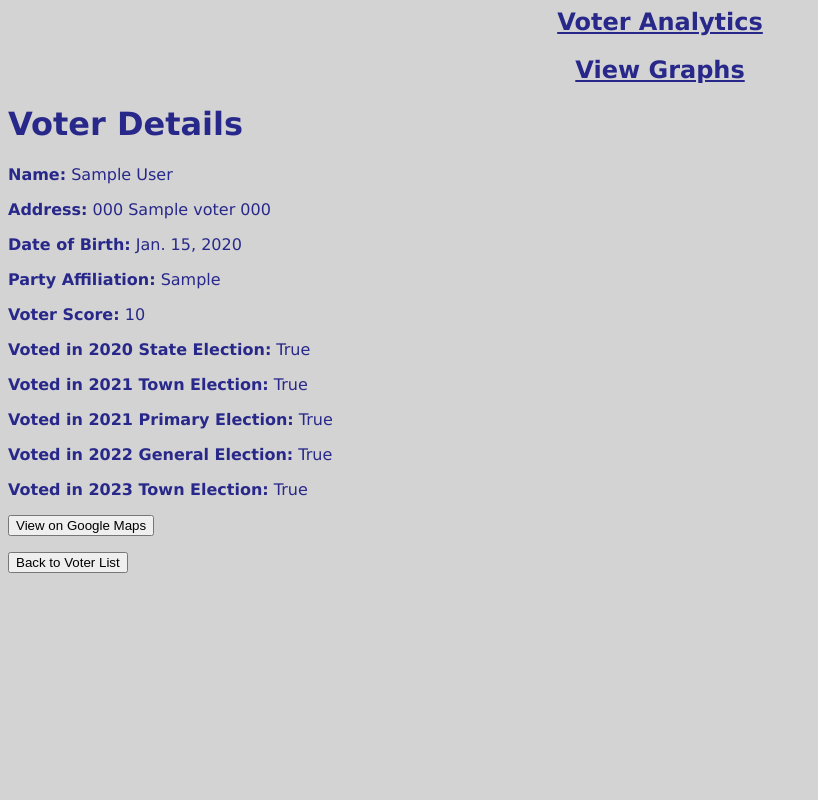
After one commit to Keithy111/cs412, a Django app: page /voter_analytics/voter/1/ in a window 1280 px wide. The commit adds this page. Shown: the whole page, without its empty margins (0-818 px from the left). Run offline with Django 4.2, Linux system fonts and the light colour scheme; tables that the repository leaves empty hold one stand-in row (values such as "Sample post").

Commit message:
Added a10_url.txt

```diff
--- /dev/null
+++ b/a10_url.txt
@@ -0,0 +1 @@
+https://keithy-cs412-quotes-d46abdf87b14.herokuapp.com/voter_analytics/
--- a/voter_analytics/models.py
+++ b/voter_analytics/models.py
@@ -1,4 +1,6 @@
 from django.db import models
+import csv
+
 
 # Create your models here.
 class Voter(models.Model):
@@ -30,40 +32,40 @@ class Voter(models.Model):
   v23town = models.BooleanField(default=False)   # Participated in the 2023 town election
 
   # Voter Score
-  voter_score = models.IntegerField(default=0)  # Calculated based on participation in past elections
+  voter_score = models.IntegerField()  # Calculated based on participation in past elections
 
-  def load_data():
-    '''Function to load data records from CSV file into Django model instances.'''
-    filename = '/Users/keithyeung/Downloads/newton_voters.csv'
-    f = open(filename)
-    f.readline()
+  def __str__(self):
+    '''Return a string representation of this model instance.'''
+    return f'{self.first_name} {self.last_name} {self.zip_code}'
 
-    for line in f:
-      fields = line.split(',')
+def load_data():
+  '''Function to load data records from CSV file into Django model instances.'''
+  filename = '/Users/keithyeung/Downloads/newton_voters.csv'
+  f = open(filename)
+  f.readline()
 
-      try:
-        voter = Voter(last_name=fields[0],
-                first_name=fields[1],
-                street_number=fields[2],
-                street_name=fields[3],
-                apartment_number=fields[4],
-                zip_code=fields[5],
+  with open(filename, newline='') as csvfile:
+        reader = csv.reader(csvfile)
+        next(reader)
+        for row in reader:
+            voter = Voter(
+                last_name=row[1],
+                first_name=row[2],
+                street_number=int(row[3]),
+                street_name=row[4],
+                apartment_number=row[5],
+                zip_code=int(row[6]),
+                date_of_birth=row[7],
+                date_of_registration=row[8],
+                party_affiliation=row[9],
+                precinct_number=row[10],
+                v20state=row[11].strip().lower() == 'true',
+                v21town=row[12].strip().lower() == 'true',
+                v21primary=row[13].strip().lower() == 'true',
+                v22general=row[14].strip().lower() == 'true',
+                v23town=row[15].strip().lower() == 'true',
+                voter_score=int(row[16])
+            )
 
-                date_of_birth=fields[6],
-                date_of_registration=fields[7],
-
-                party_affiliation=fields[8],
-                precinct_number=fields[9],
-
-                v20state=fields[10],
-                v21town=fields[11],
-                v21primary=fields[12],
-                v22general=fields[13],
-                v23town=fields[14],
-
-                voter_score=fields[15])
-        voter.save()
-        print(f'Created result: {voter}')
-      except:
-        print(f"skipped: {fields}")
-    print(f'Done. Created {len(Voter.objects.all())} Voters.')
+            voter.save()
+            print(f'Created voter: {voter}')
--- /dev/null
+++ b/voter_analytics/templates/voter_analytics/base.html
@@ -0,0 +1,34 @@
+<!-- Author: Keith Yeung -->
+<!-- Email: keithy@bu.edu -->
+<!-- base template for my html files -->
+<!-- voter_analytics/templates/voter_analytics/base.html -->
+
+{% load static %}
+<html>
+
+<head>
+  <title>Voter Analytics</title>
+  <link rel="stylesheet" href="{% static 'stylesheet.css' %}">
+</head>
+
+<body>
+  <header>
+    <nav>
+      <ul>
+        <h1><a href="{% url 'voters' %}">Voter Analytics</a></h1>
+        <h1><a href="{% url 'graphs' %}" class="graphs-link">View Graphs</a></h1>
+      </ul>
+    </nav>
+  </header>
+
+  <main>
+
+    {% block content %}
+    <!-- show content here -->
+    {% endblock %}
+
+  </main>
+
+</body>
+
+</html>
--- /dev/null
+++ b/voter_analytics/templates/voter_analytics/show_voter.html
@@ -0,0 +1,29 @@
+{% extends 'voter_analytics/base.html' %}
+
+{% block content %}
+
+<h1>Voter Details</h1>
+<p><strong>Name:</strong> {{ voter.first_name }} {{ voter.last_name }}</p>
+<p><strong>Address:</strong> {{ voter.street_number }} {{ voter.street_name }} {{ voter.apartment_number }}</p>
+<p><strong>Date of Birth:</strong> {{ voter.date_of_birth }}</p>
+<p><strong>Party Affiliation:</strong> {{ voter.party_affiliation }}</p>
+<p><strong>Voter Score:</strong> {{ voter.voter_score }}</p>
+<p><strong>Voted in 2020 State Election:</strong> {{ voter.v20state }}</p>
+<p><strong>Voted in 2021 Town Election:</strong> {{ voter.v21town }}</p>
+<p><strong>Voted in 2021 Primary Election:</strong> {{ voter.v21primary }}</p>
+<p><strong>Voted in 2022 General Election:</strong> {{ voter.v22general }}</p>
+<p><strong>Voted in 2023 Town Election:</strong> {{ voter.v23town }}</p>
+
+<p>
+  <a href="https://www.google.com/maps/search/?api=1&query={{ voter.street_number }}+{{ voter.street_name }}+{{ voter.zip_code }}"
+    target="_blank">
+    <button type="button">View on Google Maps</button>
+  </a>
+</p>
+
+<a href="{% url 'voters' %}">
+  <button type="button">Back to Voter List</button>
+</a>
+
+
+{% endblock %}
--- a/voter_analytics/urls.py
+++ b/voter_analytics/urls.py
@@ -1,5 +1,13 @@
+# Author: Keith Yeung
+# Email: keithy@bu.edu
+## voter_analytics/urls.py
+
+
 from django.urls import path
-from .views import *
+from . import views
 
-urlpatterns = [
+urlpatterns =[
+    path('', views.VoterListView.as_view(), name='voters'),
+    path('voter/<int:pk>/', views.ShowVoterDetailView.as_view(), name='voter'),
+    path('graphs/', views.VoterGraphsView.as_view(), name='graphs'),
 ]
--- a/voter_analytics/views.py
+++ b/voter_analytics/views.py
@@ -1,3 +1,179 @@
+# Author: Keith Yeung
+# Email: keithy@bu.edu
+# voter_analytics/views.py
+# This file contains view functions and classes to handle requests and display voter data.
+
 from django.shortcuts import render
+from typing import Any
+from django.db.models.query import QuerySet
+from django.views.generic import ListView, DetailView
+from .models import Voter
+from django.db.models import Q
+from datetime import date
+from django.db.models import Count
+import plotly.express as px
+from plotly.offline import plot
+
 
 # Create your views here.
+
+class VoterListView(ListView):
+    model = Voter
+    template_name = 'voter_analytics/voter_list.html'
+    context_object_name = 'voters'
+    paginate_by = 100
+
+    # Display only relevant fields
+    def get_queryset(self) -> QuerySet:
+      '''Return a filtered queryset of Voters based on search parameters.'''
+
+      queryset = super().get_queryset()
+      filters = {}
+
+      # Filter by party affiliation if provided
+      party_affiliation = self.request.GET.get('party_affiliation')
+      if party_affiliation:
+          filters['party_affiliation'] = party_affiliation
+
+      # Filter by minimum date of birth
+      min_dob = self.request.GET.get('min_dob')
+      if min_dob:
+          filters['date_of_birth__gte'] = date(int(min_dob), 1, 1)
+
+      # Filter by maximum date of birth
+      max_dob = self.request.GET.get('max_dob')
+      if max_dob:
+          filters['date_of_birth__lte'] = date(int(max_dob), 12, 31)
+
+      # Filter by voter score if provided
+      voter_score = self.request.GET.get('voter_score')
+      if voter_score:
+          filters['voter_score'] = int(voter_score)
+
+      # Filter election participation based on query parameters
+      election_fields = {
+          'v20state': 'v20state',
+          'v21town': 'v21town',
+          'v21primary': 'v21primary',
+          'v22general': 'v22general',
+          'v23town': 'v23town'
+      }
+
+      # Use Q objects to dynamically add election participation filters
+      election_query = Q()
+      for param, field in election_fields.items():
+          if self.request.GET.get(param) == 'true':
+              election_query &= Q(**{field: True})
+
+      queryset = queryset.filter(**filters).filter(election_query)
+
+      return queryset
+
+    def get_context_data(self, **kwargs):
+        context = super().get_context_data(**kwargs)
+        context['years'] = range(1913, 2006)
+        context['voter_scores'] = range(1, 6)
+        context['party_affiliations'] = Voter.objects.values_list('party_affiliation', flat=True).distinct()
+        return context
+
+class ShowVoterDetailView(DetailView):
+    '''View to display a single Voter record.'''
+    model = Voter
+    template_name = 'voter_analytics/show_voter.html'
+    context_object_name = 'voter'
+
+class VoterGraphsView(ListView):
+    ''' A view to show the graphing data for voters '''
+
+    model = Voter
+    template_name = 'voter_analytics/graphs.html'
+    context_object_name = 'voters'
+
+    def get_queryset(self) -> QuerySet:
+      '''Return a filtered queryset of Voters based on search parameters.'''
+
+      queryset = super().get_queryset()
+      filters = {}
+
+      # Filter by party affiliation if provided
+      party_affiliation = self.request.GET.get('party_affiliation')
+      if party_affiliation:
+          filters['party_affiliation'] = party_affiliation
+
+      # Filter by minimum date of birth
+      min_dob = self.request.GET.get('min_dob')
+      if min_dob:
+          filters['date_of_birth__gte'] = date(int(min_dob), 1, 1)
+
+      # Filter by maximum date of birth
+      max_dob = self.request.GET.get('max_dob')
+      if max_dob:
+          filters['date_of_birth__lte'] = date(int(max_dob), 12, 31)
+
+      # Filter by voter score if provided
+      voter_score = self.request.GET.get('voter_score')
+      if voter_score:
+          filters['voter_score'] = int(voter_score)
+
+      # Filter election participation based on query parameters
+      election_fields = {
+          'v20state': 'v20state',
+          'v21town': 'v21town',
+          'v21primary': 'v21primary',
+          'v22general': 'v22general',
+          'v23town': 'v23town'
+      }
+
+      # Use Q objects to dynamically add election participation filters
+      election_query = Q()
+      for param, field in election_fields.items():
+          if self.request.GET.get(param) == 'true':
+              election_query &= Q(**{field: True})
+
+      queryset = queryset.filter(**filters).filter(election_query)
+
+      return queryset
+
+    def get_context_data(self, **kwargs):
+        context = super().get_context_data(**kwargs)
+        queryset = self.get_queryset()
+
+        # Get birth year histogram
+        context['birth_year_histogram'] = self.create_birth_year_histogram(queryset)
+
+        # Get party affiliation pie chart
+        context['party_affiliation_pie'] = self.create_party_affiliation_pie(queryset)
+
+        # Get election participation bar chart
+        context['election_participation_histogram'] = self.create_election_participation_histogram(queryset)
+
+        # Additional context data
+        context['years'] = range(1913, 2006)
+        context['voter_scores'] = range(1, 6)
+        context['party_affiliations'] = Voter.objects.values_list('party_affiliation', flat=True).distinct()
+
+        return context
+
+    def create_birth_year_histogram(self, queryset):
+        # Get the birth years from the queryset
+        birth_years = queryset.values_list('date_of_birth', flat=True)
+        birth_years = [dob.year for dob in birth_years]
+        # Create the histogram plot
+        fig = px.histogram(x=birth_years, nbins=20, labels={'x': 'Year of Birth'}, title="Distribution of Voters by Year of Birth")
+        return plot(fig, output_type='div')
+
+    def create_party_affiliation_pie(self, queryset):
+        # Get party affiliation counts
+        party_counts = queryset.values('party_affiliation').annotate(count=Count('party_affiliation'))
+        # Create the pie chart plot
+        fig = px.pie(party_counts, names='party_affiliation', values='count', title="Voters by Party Affiliation", width=600, height=600)
+        return plot(fig, output_type='div')
+
+    def create_election_participation_histogram(self, queryset):
+        # Elections list
+        elections = ['v20state', 'v21town', 'v21primary', 'v22general', 'v23town']
+        # Calculate the participation counts
+        participation_counts = {election: queryset.filter(**{election: True}).count() for election in elections}
+        # Create the bar chart plot
+        fig = px.bar(x=list(participation_counts.keys()), y=list(participation_counts.values()), labels={'x': 'Election', 'y': 'Count'}, title="Voters by Election Participation")
+        return plot(fig, output_type='div')
```
Also changed, not shown: static/stylesheet.css (+17 -7 lines), voter_analytics/templates/voter_analytics/graphs.html (added, +74 -0 lines), voter_analytics/templates/voter_analytics/voter_list.html (added, +112 -0 lines), voter_analytics/migrations/0002_alter_voter_voter_score.py (added).
